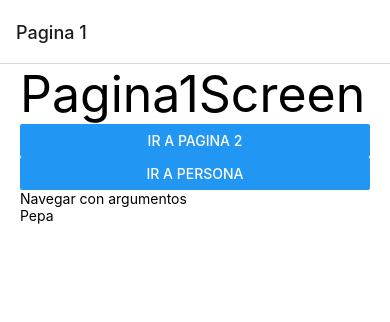
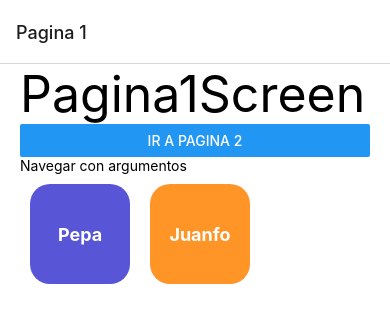
Before and after one commit to Felipe0298/NavigationApp, a React Native app: screen /Pagina1Screen in a window 390 px wide. Shown: the top 322 px of the page. Built offline with nearby package versions, Linux system fonts and the light colour scheme.

Commit message:
108. Diferentes formas de colocar el tipo de dato de los argumentos

```diff
--- a/src/navigator/StackNavigator.tsx
+++ b/src/navigator/StackNavigator.tsx
@@ -6,7 +6,14 @@ import { Pagina2Screen } from '../screens/Pagina2Screen';
 import { Pagina3Screen } from '../screens/Pagina3Screen';
 import { PersonaScreen } from '../screens/PersonaScreen';
 
-const Stack = createStackNavigator();
+export type RouteStackParams={
+  Pagina1Screen:undefined,
+  Pagina2Screen:undefined,
+  Pagina3Screen:undefined,
+  PersonaScreen:{id:number, nombre: string},
+}
+
+const Stack = createStackNavigator<RouteStackParams>();
 
 export const StackNavigator = ()=> {
   return (
--- a/src/screens/Pagina1Screen.tsx
+++ b/src/screens/Pagina1Screen.tsx
@@ -1,31 +1,42 @@
 import { StackScreenProps } from '@react-navigation/stack/lib/typescript/src/types';
 import React from 'react';
-import {Button, Text, View} from 'react-native';
+import { Button, Text, View } from 'react-native';
 import { styles } from '../theme/appTheme';
 import { useNavigation } from '@react-navigation/core';
 import { TouchableOpacity } from 'react-native-gesture-handler';
 
-interface Props extends StackScreenProps<any,any>{}
+interface Props extends StackScreenProps<any, any> { }
 
-export const Pagina1Screen = ( {navigation}: Props) => {
+export const Pagina1Screen = ({ navigation }: Props) => {
 
     return (
         <View style={styles.globalMargin}>
             <Text style={styles.title}>Pagina1Screen</Text>
 
-            <Button title='Ir a pagina 2' onPress={()=> navigation.navigate("Pagina2Screen")}/>
-
-            <Button title='Ir a persona' />
+            <Button title='Ir a pagina 2' onPress={() => navigation.navigate("Pagina2Screen")} />
 
             <Text>Navegar con argumentos</Text>
 
-            <TouchableOpacity onPress={()=> navigation.navigate("PersonaScreen",{
-                id:1,
-                nombre:"Pepa",
-                equipo:"Boca"
-            })}>
-                <Text>Pepa</Text>
-            </TouchableOpacity>
+            <View style={{flexDirection:"row"}}>
+
+                <TouchableOpacity style={{...styles.botonGrande, backgroundColor:"#5856D6"} } onPress={() => navigation.navigate("PersonaScreen", {
+                    id: 1,
+                    nombre: "Pepa",
+                    equipo: "Boca"
+                })}>
+                    <Text style={styles.botonGrandeTexto}>Pepa</Text>
+                </TouchableOpacity>
+
+                <TouchableOpacity style={{...styles.botonGrande, backgroundColor:"#FF9427"}} onPress={() => navigation.navigate("PersonaScreen", {
+                    id: 2,
+                    nombre: "Juanfo",
+                    equipo: "Boca"
+                })}>
+                    <Text style={styles.botonGrandeTexto}>Juanfo</Text>
+                </TouchableOpacity>
+
+            </View>
+
 
 
         </View>
--- a/src/screens/PersonaScreen.tsx
+++ b/src/screens/PersonaScreen.tsx
@@ -2,16 +2,22 @@ import React, { useEffect } from 'react';
 import {StyleSheet, Text, View} from 'react-native';
 import { styles } from '../theme/appTheme';
 import { StackScreenProps } from '@react-navigation/stack/lib/typescript/src/types';
+import { RouteStackParams } from '../navigator/StackNavigator';
 
-interface Props extends StackScreenProps<any,any>{};
+interface RouterParams {
+    id:number,
+    nombre: string
+}
 
+interface Props extends StackScreenProps<RouteStackParams,"PersonaScreen">{}; //El primer nombre el el de la interface creada en el StackNavigator
+                                                                              //y el segundo es el de la ruta en la que estamos, siempre entre comillas ""
 export const PersonaScreen = ({route, navigation}: Props) => {
 
-    const params = route.params
+    const params = route.params as RouterParams
 
     useEffect(() => {
         navigation.setOptions({
-            title:params!.nombre
+            title:params.nombre  //El ! sirve para decirle a typescript que confie en mi y me deje pasar esa variable
         })
 
     }, [])
--- a/src/theme/appTheme.tsx
+++ b/src/theme/appTheme.tsx
@@ -6,5 +6,19 @@ export const styles = StyleSheet.create({
     },
     title:{
         fontSize:50
+    },
+    botonGrande:{
+        width:100,
+        height:100,
+        backgroundColor:"red",
+        borderRadius:20,
+        alignItems:"center",
+        justifyContent:"center",
+        margin:10
+    },
+    botonGrandeTexto:{
+        color:"white",
+        fontWeight:"bold",
+        fontSize:18
     }
 });
```
